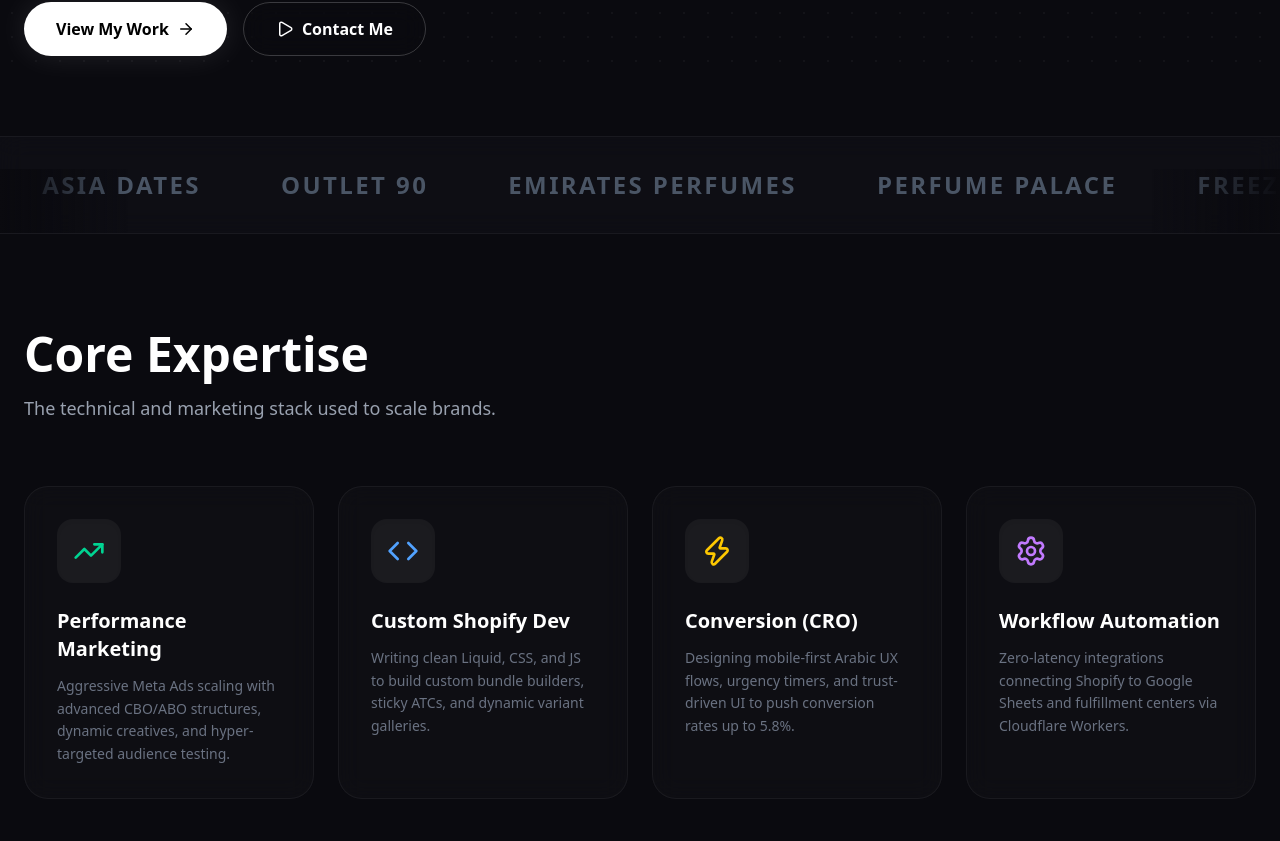
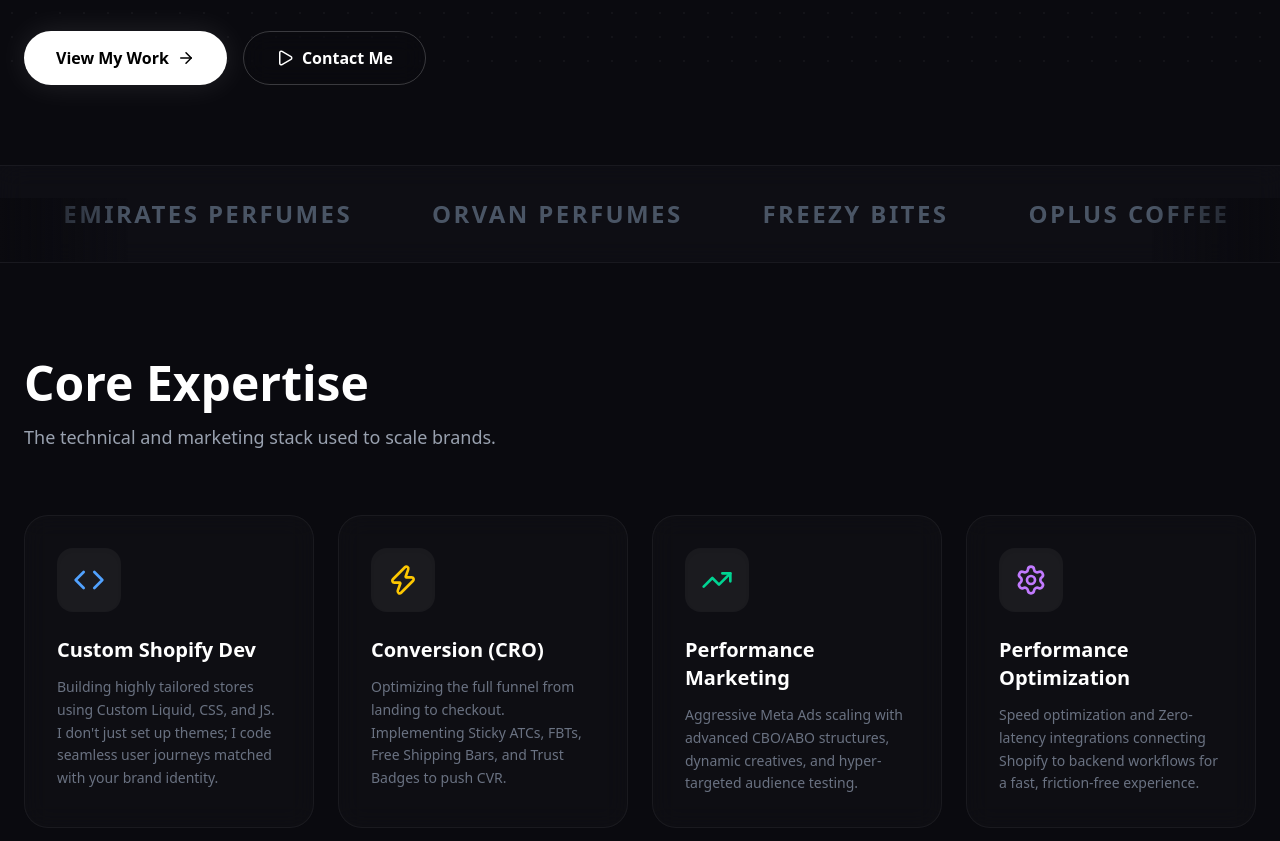
Before and after one commit to a7md3ssaf/Portfolio, a Next.js app: page / in a window 1280 px wide. Shown: the part 719-1560 px from the top of the page. Built offline with nearby package versions, Linux system fonts and the light colour scheme.

Commit message:
New Cases

```diff
--- a/app/page.tsx
+++ b/app/page.tsx
@@ -6,7 +6,7 @@ import {
   BarChart3, ShoppingCart,
   Play, ArrowRight, Download, MessageCircle,
   CheckCircle2, ExternalLink, Image as ImageIcon, Video,
-  Star, Quote, Zap, Code, TrendingUp, Search, Settings, Rocket
+  Quote, Zap, Code, TrendingUp, Search, Settings, Rocket, LayoutTemplate
 } from "lucide-react";
 
 // ==========================================
@@ -22,7 +22,7 @@ const PORTFOLIO_DATA = {
     photo: "/Ahmed.jpeg",
     titleStart: "Shopify Stores ",
     titleEnd: "That Scale.",
-    subtitle: "I design, develop, and grow Shopify brands through high-converting stores and data-driven Meta ads."
+    subtitle: "I build fast, high-converting Shopify stores using Custom Code & tailored UI/UX, combined with data-driven Meta Ads for maximum ROAS."
   },
   contact: {
     whatsapp: "https://wa.me/201551441247",
@@ -34,46 +34,47 @@ const PORTFOLIO_DATA = {
     whatsapp: "https://wa.me/201551441247"
   },
   brands: [
-    { name: "TŌRATH", url: "https://torath.xyz" },
-    { name: "Asia Dates", url: "https://asia-dates.org" },
-    { name: "Outlet 90", url: "#" },
+    { name: "TŌRATH", url: "https://torath.co" },
     { name: "Emirates Perfumes", url: "https://emirates-perfumes.com" },
-    { name: "Perfume Palace", url: "https://perfume-palace.com" },
-    { name: "Freezy Bites", url: "#" }
+    { name: "Orvan Perfumes", url: "https://orvan-perfumes.com" },
+    { name: "Freezy Bites", url: "https://freezybites.store" },
+    { name: "Oplus Coffee", url: "https://opluscoffee.com/" },
+    { name: "Art Expo", url: "https://artexpo.art" },
+    { name: "New Rayan", url: "https://newrayanpharmacy.com" }
   ],
   stats: [
-    { value: "10+", label: "Brands Worked On" },
+    { value: "10+", label: "Brands Scaled" },
     { value: "11M+", label: "Tracked Revenue (EGP)" },
-    { value: "30x", label: "Best ROAS Achieved" },
-    { value: "100%", label: "Focus on Results" }
+    { value: "Custom", label: "UI/UX & Code" },
+    { value: "100%", label: "Conversion Focused" }
   ],
   services: [
+    {
+      icon: <Code className="text-blue-400" size={32} />,
+      title: "Custom Shopify Dev",
+      desc: "Building highly tailored stores using Custom Liquid, CSS, and JS. I don't just set up themes; I code seamless user journeys matched with your brand identity."
+    },
+    {
+      icon: <Zap className="text-yellow-400" size={32} />,
+      title: "Conversion (CRO)",
+      desc: "Optimizing the full funnel from landing to checkout. Implementing Sticky ATCs, FBTs, Free Shipping Bars, and Trust Badges to push CVR."
+    },
     {
       icon: <TrendingUp className="text-emerald-400" size={32} />,
       title: "Performance Marketing",
       desc: "Aggressive Meta Ads scaling with advanced CBO/ABO structures, dynamic creatives, and hyper-targeted audience testing."
     },
     {
-      icon: <Code className="text-blue-400" size={32} />,
-      title: "Custom Shopify Dev",
-      desc: "Writing clean Liquid, CSS, and JS to build custom bundle builders, sticky ATCs, and dynamic variant galleries."
-    },
-    {
-      icon: <Zap className="text-yellow-400" size={32} />,
-      title: "Conversion (CRO)",
-      desc: "Designing mobile-first Arabic UX flows, urgency timers, and trust-driven UI to push conversion rates up to 5.8%."
-    },
-    {
       icon: <Settings className="text-purple-400" size={32} />,
-      title: "Workflow Automation",
-      desc: "Zero-latency integrations connecting Shopify to Google Sheets and fulfillment centers via Cloudflare Workers."
+      title: "Performance Optimization",
+      desc: "Speed optimization and Zero-latency integrations connecting Shopify to backend workflows for a fast, friction-free experience."
     }
   ],
   process: [
     { icon: <Search size={24} />, title: "1. Deep Audit", desc: "We analyze your store's UX, current ad accounts, and backend data to find leaks." },
-    { icon: <Settings size={24} />, title: "2. Strategy & UX", desc: "Implementing conversion tweaks, bundle offers, and fixing the Arabic user journey." },
-    { icon: <TrendingUp size={24} />, title: "3. Media Buying", desc: "Deploying data-driven Meta Ads with aggressive creative testing to find winning angles." },
-    { icon: <Rocket size={24} />, title: "4. Scale", desc: "Once profitable CPP is achieved, we scale budgets vertically and horizontally." }
+    { icon: <LayoutTemplate size={24} />, title: "2. Custom UI/UX", desc: "Designing and coding tailored sections that fit your brand and simplify the user journey." },
+    { icon: <Zap size={24} />, title: "3. CRO Features", desc: "Deploying FBT, Sticky Buy Buttons, and urgency timers to maximize order value." },
+    { icon: <Rocket size={24} />, title: "4. Ads & Scale", desc: "Driving qualified traffic through data-driven Meta Ads and scaling vertically." }
   ],
   testimonials: [
     {
@@ -96,7 +97,7 @@ const PORTFOLIO_DATA = {
         title: "TŌRATH",
         subtitle: "Performance Marketing Case Study",
         desc: "Scaling a premium Quran holder brand through Meta Ads. From zero to orders, we scaled Torath using strategic creatives, audience testing, and continuous optimization.",
-        url: "https://torath.xyz",
+        url: "https://torath.co",
         metrics: [
           { value: "10x - 30x", label: "ROAS" },
           { value: "EGP 7.2M+", label: "Revenue" },
@@ -121,37 +122,99 @@ const PORTFOLIO_DATA = {
         imagePath: "/emirates-ads.png"
       }
     ],
+    // 👇 تم إضافة كل المواقع الـ 7 هنا مع ميزات برمجية مختلفة 👇
     development: [
       {
         id: "torath-dev",
         title: "TŌRATH",
-        subtitle: "Shopify Development Case Study",
-        desc: "A premium, high-converting store with custom Arabic UX features.",
-        url: "https://torath.xyz",
+        subtitle: "Premium Heritage Store",
+        desc: "A fully custom, high-converting Arabic UX designed for seamless purchasing and premium branding.",
+        url: "https://torath.co",
         features: [
-          { title: "Dynamic Variant Gallery", desc: "Variant-specific images (mobile & desktop)" },
-          { title: "Sticky Buy Bar", desc: "Always visible, mobile optimized" },
-          { title: "Direct Checkout", desc: "Buy Now -> Checkout (fewer steps)" },
-          { title: "Zero-Latency Automation", desc: "Google Sheets & EasyOrders Sync" },
-          { title: "Mobile-First Design", desc: "Fully responsive, fast, and smooth" }
+          { title: "Custom UI/UX", desc: "Tailored brand identity matching." },
+          { title: "Sticky Add to Cart", desc: "Always visible on mobile to drive conversions." },
+          { title: "Conversion Optimization", desc: "Direct checkout flows with fewer steps." }
         ],
-        // مسار الفيديو الجديد
         videoUrl: "/torath-demo.mp4",
         imagePath: "/torath-mockup.png"
       },
       {
-        id: "asia-dev",
-        title: "Asia Dates",
-        subtitle: "Custom Arabic UX & Automation",
-        desc: "Designed custom Arabic UX flows with Free Shipping countdown timers and animated UI.",
-        url: "https://asia-dates.org",
+        id: "emirates-dev",
+        title: "Emirates Perfumes",
+        subtitle: "Fragrance & Gifting",
+        desc: "Developed interactive bundle builders and dynamic variant selections to maximize AOV.",
+        url: "https://emirates-perfumes.com",
         features: [
-          { title: "Custom Bundle Builder", desc: "Interactive selection for Sukkary + Rutab" },
-          { title: "Urgency Timers", desc: "Free Shipping countdown & Trust Badges" },
-          { title: "Google Sheets Sync", desc: "Automated real-time order routing" }
+          { title: "Frequently Bought Together", desc: "Custom FBT sections to increase order value." },
+          { title: "Countdown Timers", desc: "Urgency elements perfectly integrated into the UI." },
+          { title: "Optional Products", desc: "Upsell items embedded directly inside the cart." }
         ],
-        videoUrl: "",
-        imagePath: "/asia-mockup.png"
+        imagePath: "/emirates-mockup.png"
+      },
+      {
+        id: "orvan-dev",
+        title: "Orvan Perfumes",
+        subtitle: "Luxury Fragrances",
+        desc: "A visually rich, fast-loading store prioritizing product aesthetics and smooth mobile experience.",
+        url: "https://orvan-perfumes.com",
+        features: [
+          { title: "Interactive Sections", desc: "Smooth animations and custom product galleries." },
+          { title: "Trust Badges", desc: "Strategically placed to build instant credibility." },
+          { title: "Performance Optimization", desc: "Lazy loading and script optimization for speed." }
+        ],
+        imagePath: "/orvan-mockup.png"
+      },
+      {
+        id: "freezy-dev",
+        title: "Freezy Bites",
+        subtitle: "FMCG / Snacks",
+        desc: "A vibrant, engaging store designed for quick impulse buys and bulk orders.",
+        url: "https://freezybites.store",
+        features: [
+          { title: "Free Shipping Bar", desc: "Dynamic progress bar to encourage higher cart totals." },
+          { title: "Sticky Add to Cart", desc: "Frictionless mobile purchasing." },
+          { title: "Custom Cart Drawer", desc: "AJAX-powered cart with integrated upsells." }
+        ],
+        imagePath: "/freezy-mockup.png"
+      },
+      {
+        id: "oplus-dev",
+        title: "Oplus Coffee",
+        subtitle: "Premium Coffee Roasters",
+        desc: "An immersive e-commerce experience focusing on coffee origin stories and subscription-style bundles.",
+        url: "https://opluscoffee.com/",
+        features: [
+          { title: "Tailored UI/UX", desc: "Dark, premium aesthetic perfectly matched to the brand." },
+          { title: "Frequently Bought Together", desc: "Pairing coffee beans with equipment." },
+          { title: "Conversion Optimization", desc: "Streamlined navigation and quick-buy features." }
+        ],
+        imagePath: "/oplus-mockup.png"
+      },
+      {
+        id: "artexpo-dev",
+        title: "Art Expo",
+        subtitle: "Art & Decor",
+        desc: "A minimalist gallery-style store that lets the artwork stand out, built for lightning-fast speeds.",
+        url: "https://artexpo.art",
+        features: [
+          { title: "Performance Optimization", desc: "Handling high-res imagery without sacrificing speed." },
+          { title: "Interactive Sections", desc: "Custom grid layouts and hover effects." },
+          { title: "Trust Badges", desc: "Secure checkout indicators." }
+        ],
+        imagePath: "/artexpo-mockup.png"
+      },
+      {
+        id: "rayan-dev",
+        title: "New Rayan Pharmacy",
+        subtitle: "Health & Care",
+        desc: "A robust, highly-categorized pharmacy store focusing on searchability and massive product catalogs.",
+        url: "https://newrayanpharmacy.com",
+        features: [
+          { title: "Advanced Search & Filters", desc: "Custom Liquid coding for fast product discovery." },
+          { title: "Optional Products inside Cart", desc: "Relevant medical/cosmetic cross-sells." },
+          { title: "Free Shipping Bar", desc: "Incentivizing larger pharmacy orders." }
+        ],
+        imagePath: "/rayan-mockup.png"
       }
     ]
   }
@@ -164,15 +227,10 @@ const PORTFOLIO_DATA = {
 const MobileMockup = ({ url, imagePath, videoUrl }: { url: string, imagePath?: string, videoUrl?: string }) => {
   return (
     <div className="flex flex-col items-center justify-center gap-8 w-full">
-
-      {/* 📱 Phone Container 📱 */}
       <div className="relative w-[280px] h-[580px] bg-[#0A0A0F] border-[8px] border-[#1A1A24] rounded-[3rem] shadow-2xl flex items-center justify-center overflow-hidden ring-1 ring-white/10 group">
-
-        {/* Fake iOS Notch for premium look */}
         <div className="absolute top-0 inset-x-0 h-6 bg-[#1A1A24] w-[40%] mx-auto rounded-b-2xl z-20 shadow-sm"></div>
 
         {videoUrl ? (
-          /* Video Player with controls */
           <video
             src={videoUrl}
             controls
@@ -183,26 +241,23 @@ const MobileMockup = ({ url, imagePath, videoUrl }: { url: string, imagePath?: s
             className="w-full h-full object-cover z-10"
           />
         ) : imagePath ? (
-          /* Fallback Image */
           <img
             src={imagePath}
             alt="Store Preview"
             className="w-full h-full object-cover object-top z-10"
+            onError={(e) => { e.currentTarget.style.display = 'none'; }}
           />
         ) : (
-          /* Empty State */
-          <div className="flex flex-col items-center justify-center text-white/20 p-6 z-10">
-             <Video size={48} className="mb-4 opacity-50" />
-             <span className="text-sm font-mono text-center">Add .mp4 to public folder</span>
+          <div className="flex flex-col items-center justify-center text-white/20 p-6 z-10 text-center">
+             <ImageIcon size={40} className="mb-4 opacity-50" />
+             <span className="text-xs font-mono">Upload Image:<br/>{imagePath}</span>
           </div>
         )}
       </div>
 
-      {/* 🟢 View Live Store Button 🟢 */}
       <a href={url} target="_blank" rel="noopener noreferrer" className="bg-emerald-500 text-black px-10 py-4 rounded-full font-bold flex items-center gap-2 hover:bg-emerald-400 transition-all duration-300 shadow-[0_0_30px_rgba(16,185,129,0.2)] hover:shadow-[0_0_40px_rgba(16,185,129,0.4)] hover:-translate-y-1">
         View Live Store <ExternalLink size={18} />
       </a>
-
     </div>
   );
 };
@@ -331,6 +386,7 @@ export default function Portfolio() {
         <div className="space-y-12">
           <AnimatePresence mode="wait">
 
+            {/* 🔴 PERFORMANCE TAB 🔴 */}
             {activeTab === 'performance' && (
               <motion.div key="performance" initial={{ opacity: 0, y: 20 }} animate={{ opacity: 1, y: 0 }} exit={{ opacity: 0, y: -20 }} transition={{ duration: 0.4 }} className="space-y-8">
                 {PORTFOLIO_DATA.caseStudies.performance.map((study) => (
@@ -380,8 +436,25 @@ export default function Portfolio() {
               </motion.div>
             )}
 
+            {/* 🟢 DEVELOPMENT TAB 🟢 */}
             {activeTab === 'development' && (
               <motion.div key="development" initial={{ opacity: 0, y: 20 }} animate={{ opacity: 1, y: 0 }} exit={{ opacity: 0, y: -20 }} transition={{ duration: 0.4 }} className="space-y-8">
+
+                {/* 👇 قسم الـ Arsenal (الترسانة) اللي بيعرض المميزات بتاعتك بشكل احترافي 👇 */}
+                <div className="bg-white/[0.02] backdrop-blur-xl border border-white/10 rounded-[2rem] p-8 mb-12 shadow-2xl">
+                  <h3 className="text-xl font-bold text-white mb-6 flex items-center gap-2" dir="auto">
+                    <Code className="text-emerald-500" size={24} /> Development Arsenal & CRO Features
+                  </h3>
+                  <div className="flex flex-wrap gap-3">
+                    {['Sticky Add to Cart', 'Frequently Bought Together (FBT)', 'Countdown Timers', 'Free Shipping Bar', 'Optional Products in Cart', 'Interactive Sections', 'Trust Badges', 'Custom UI/UX', 'Performance Optimization'].map((feat, i) => (
+                      <span key={i} className="bg-emerald-500/10 text-emerald-400 border border-emerald-500/20 px-5 py-2.5 rounded-full text-sm font-bold shadow-sm" dir="auto">
+                        {feat}
+                      </span>
+                    ))}
+                  </div>
+                </div>
+
+                {/* عرض الـ 7 متاجر */}
                 {PORTFOLIO_DATA.caseStudies.development.map((study) => (
                   <div key={study.id} className="bg-white/[0.02] backdrop-blur-xl border border-white/10 rounded-[2rem] p-8 md:p-12 flex flex-col lg:flex-row gap-12 items-center shadow-2xl">
                     <div className="w-full lg:w-1/2">
@@ -395,7 +468,7 @@ export default function Portfolio() {
                       <p className="text-gray-400 mb-8 leading-relaxed text-lg" dir="auto">{study.desc}</p>
 
                       <div className="space-y-6">
-                        <div className="text-sm font-bold text-white border-b border-white/10 pb-4">Features & Tech Stack</div>
+                        <div className="text-sm font-bold text-white border-b border-white/10 pb-4">Features Implemented</div>
                         {study.features.map((feature, i) => (
                           <div key={i} className="group cursor-default">
                             <div className="text-white font-bold mb-1 flex items-center gap-2" dir="auto">
@@ -407,7 +480,6 @@ export default function Portfolio() {
                       </div>
                     </div>
 
-                    {/* الموبايل والفيديو هيظهروا في الجزء ده */}
                     <div className="w-full lg:w-1/2 flex justify-center mt-10 lg:mt-0">
                        <MobileMockup url={study.url} imagePath={study.imagePath} videoUrl={study.videoUrl} />
                     </div>
@@ -525,7 +597,7 @@ export default function Portfolio() {
           100% { transform: translateX(-50%); }
         }
         .animate-marquee {
-          animation: marquee 30s linear infinite;
+          animation: marquee 35s linear infinite;
           width: max-content;
         }
         .animate-marquee:hover {
```
